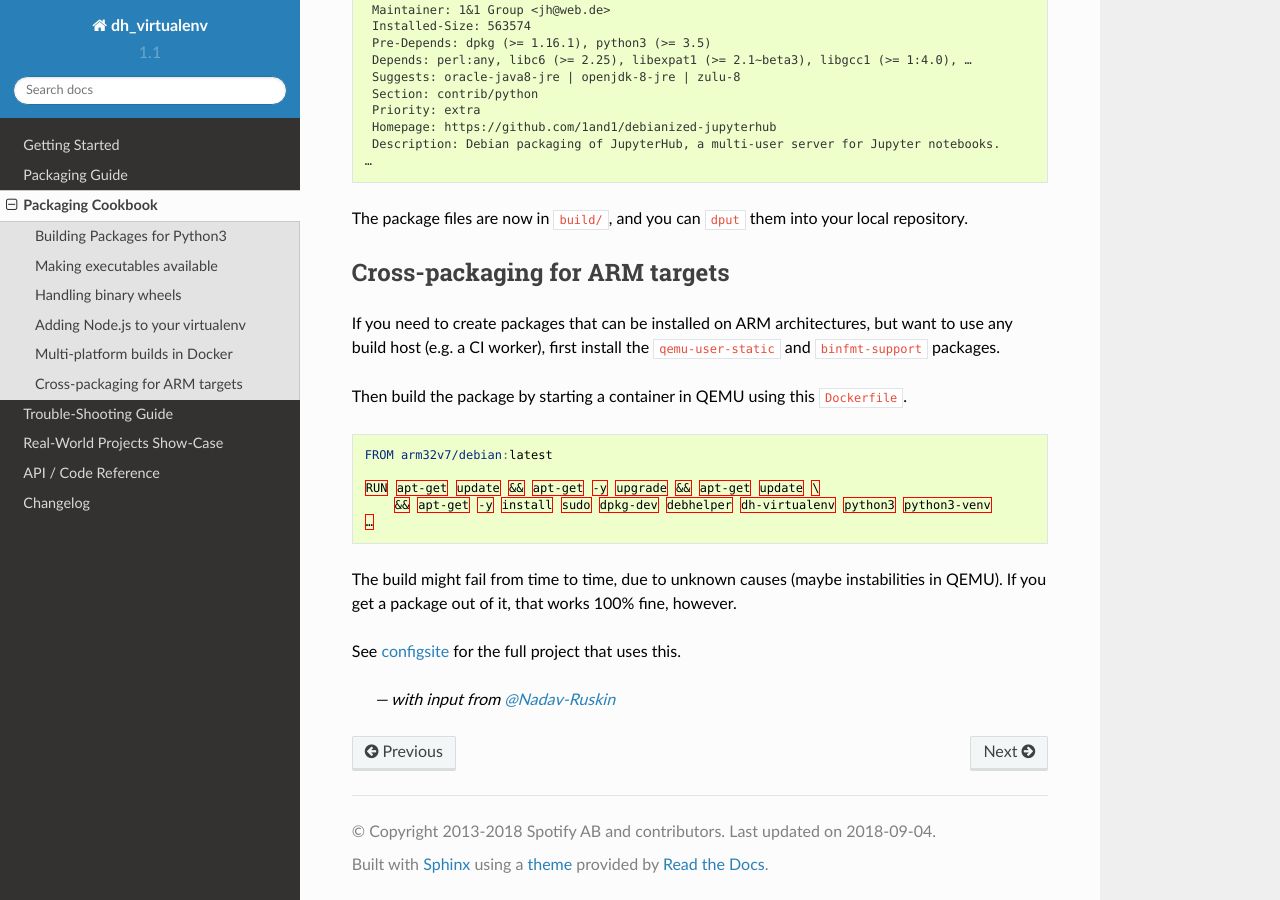
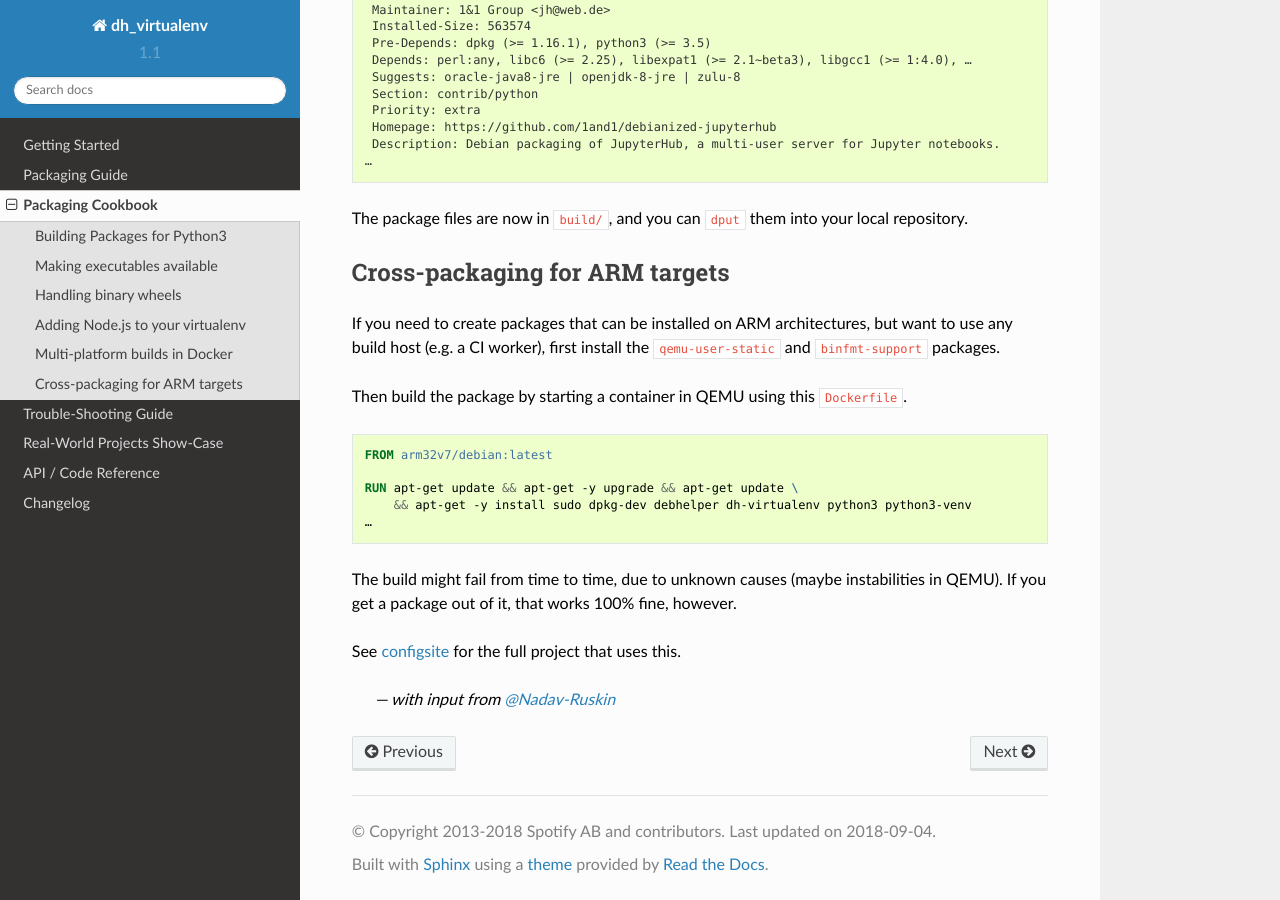
Before and after one commit to spotify/dh-virtualenv, a Sphinx documentation site: the page built from doc/howtos.rst, in a window 1280 px wide and 900 px high, scrolled down 5479 px. Built offline with Sphinx 7.4.7 and the Read the Docs theme 2.0.0, drawn with Linux system fonts in a browser that asks for light colours.

Commit message:
docs: fix for Sphinx warning

```diff
--- a/doc/howtos.rst
+++ b/doc/howtos.rst
@@ -310,7 +310,7 @@ first install the ``qemu-user-static`` and ``binfmt-support`` packages.
 
 Then build the package by starting a container in QEMU using this ``Dockerfile``.
 
-.. code-block:: make
+.. code-block:: docker
 
     FROM arm32v7/debian:latest
 
```
